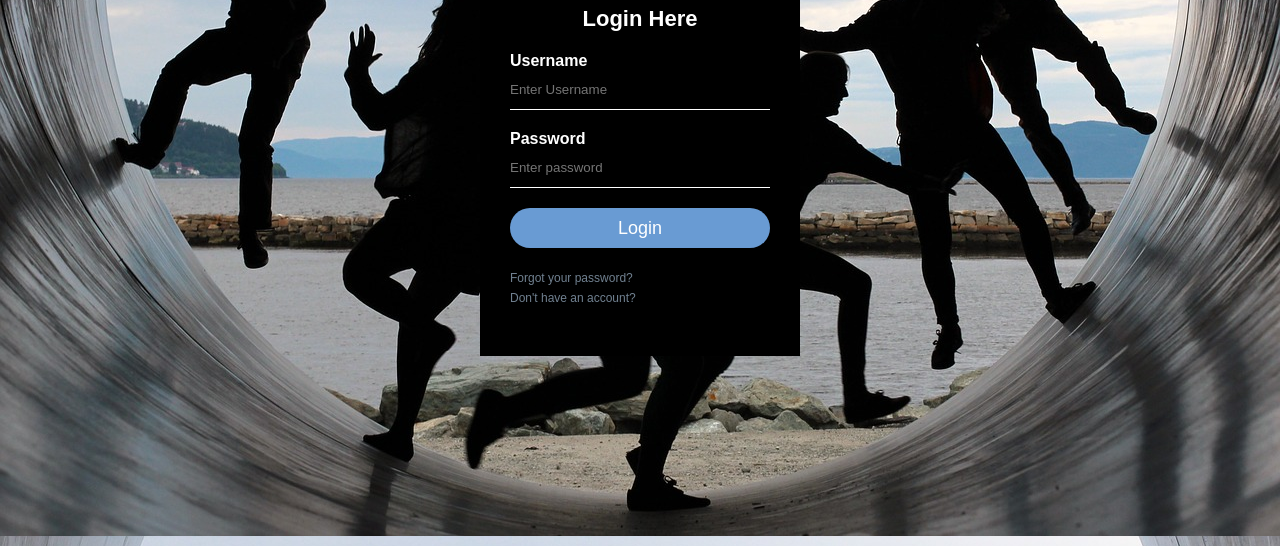
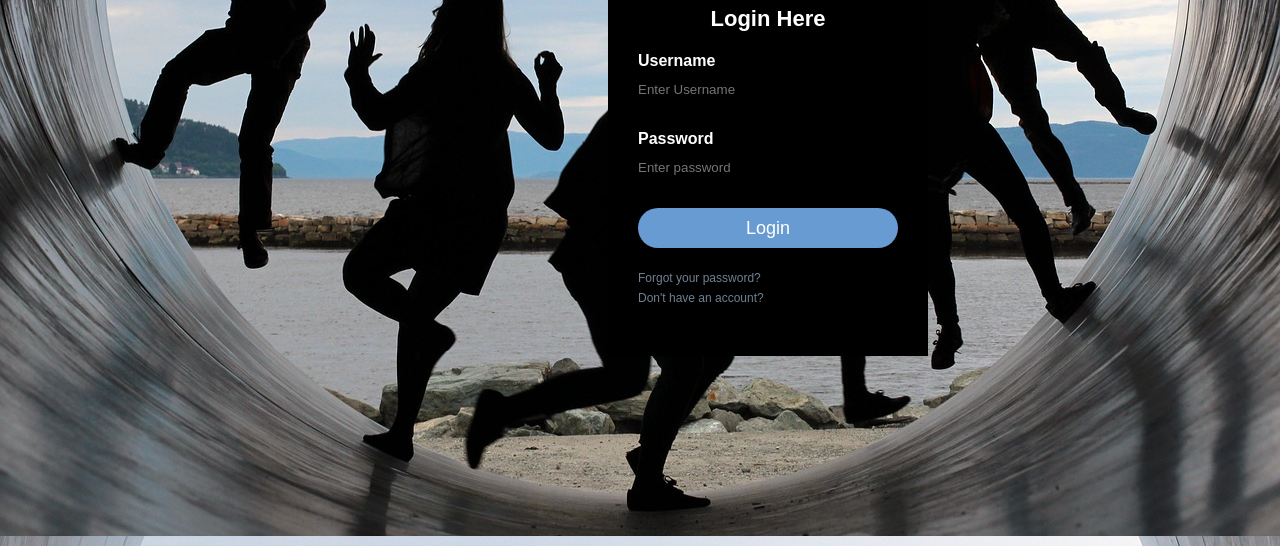
Before and after one commit to stevezhuravel/danceMovement, a plain HTML site: page sign-in.html in a window 1280 px wide. Shown: the part 254-800 px from the top of the page. Drawn offline with Linux system fonts and the light colour scheme.

Commit message:
Update dance.css

```diff
--- a/cssFiles/dance.css
+++ b/cssFiles/dance.css
@@ -16,7 +16,7 @@ h1{
     background: #000;
     color: #fff;
     top: 50%;
-    left: 50%;
+    left: 60%;
     position: absolute;
     transform: translate(-50%,-50%);
     box-sizing:border-box;
@@ -53,7 +53,7 @@ h2{
 .loginbox input[type="text"], input[type="password"]
 {
     border: none;
-    border-bottom: 1px solid #fff;
+    border-bottom: 1px solid #000;
     background: transparent;
     outline: none;
     height: 40px;
```
